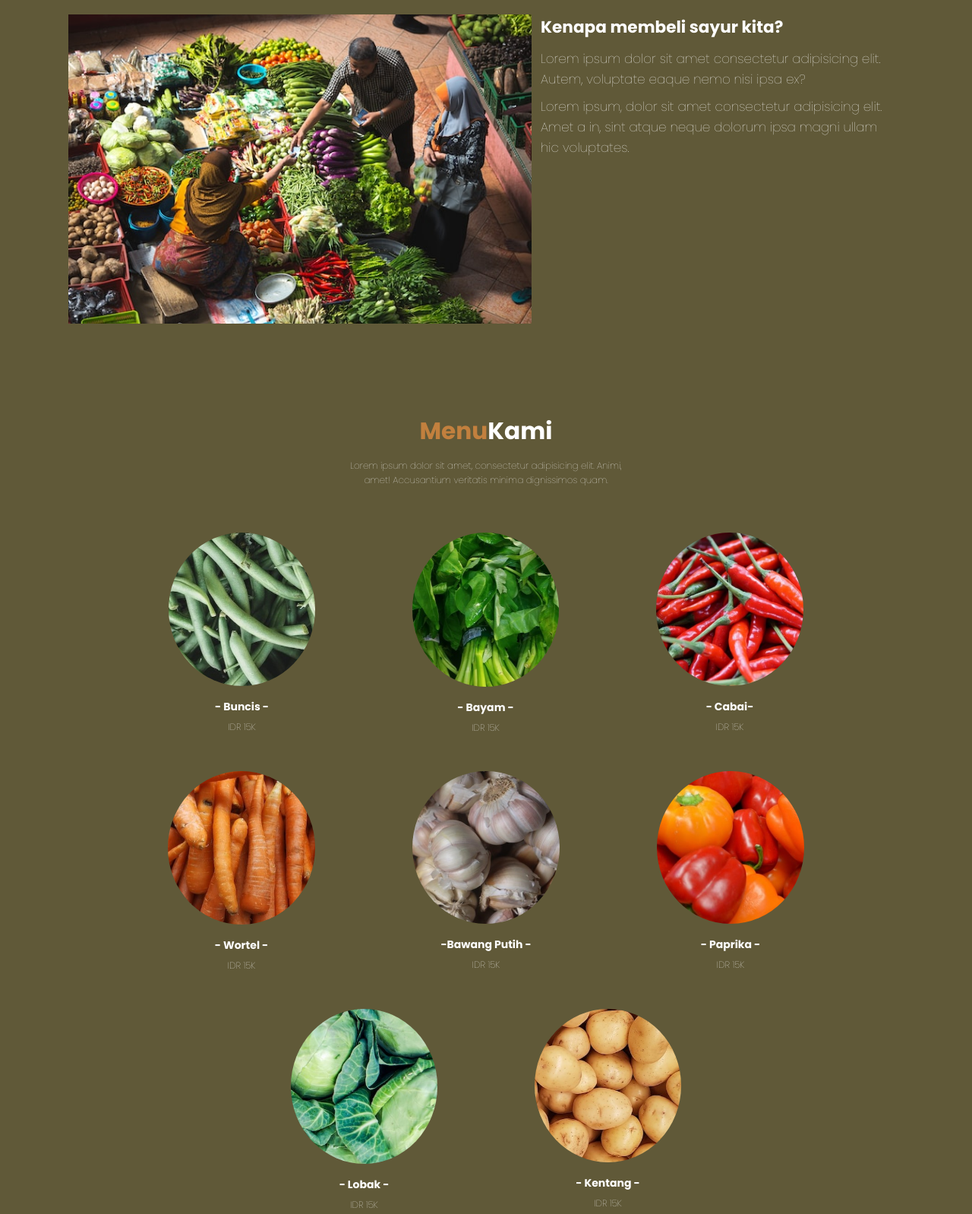
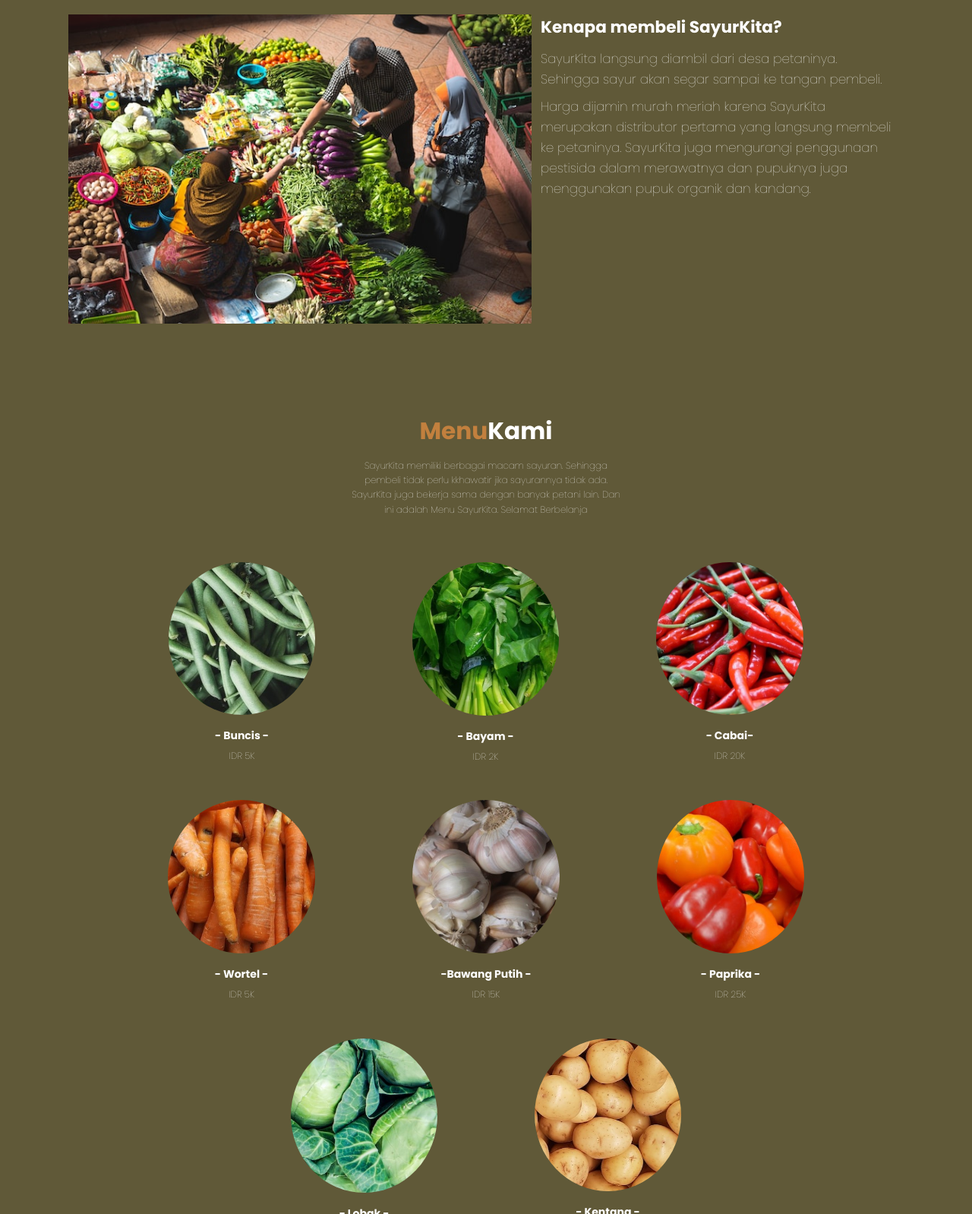
Before and after one commit to eliyanisafitri/projectwebdinamis, a plain HTML site: page index.html in a window 1280 px wide. Shown: the part 960-2558 px from the top of the page at 76% size. Drawn offline with nearby package versions, Linux system fonts and the light colour scheme.

Commit message:
edit body

```diff
--- a/index.html
+++ b/index.html
@@ -3,7 +3,7 @@
   <head>
     <meta charset="UTF-8" />
     <meta name="viewport" content="width=device-width, initial-scale=1.0" />
-    <title>pasarTO</title>
+    <title>ProjectES</title>
 
     <!-- fonts -->
     <link rel="preconnect" href="https://fonts.googleapis.com" />
@@ -23,7 +23,7 @@
   <body>
     <!-- Navbar start -->
     <nav class="navbar">
-      <a href="#" class="navbar-logo">Kenangan<span>senja</span>.</a>
+      <a href="#" class="navbar-logo">Sayur<span>Kita</span>.</a>
 
       <div class="navbar-nav">
         <a href="#home">Home</a>
@@ -51,10 +51,9 @@
     <!-- hero section start -->
     <section class="hero" id="home">
       <main class="content">
-        <h1>Mari Nikmati Secangkir<span>Kopi</span></h1>
+        <h1>Mari Beli Sayur<span>Kita</span></h1>
         <p>
-          Lorem ipsum dolor sit amet consectetur adipisicing elit. Corrupti,
-          deleniti?
+          Sayur kita merupakan distributor pertama yang mengambil sayur langsung dari petaninya. Sehingga sayur dijamin murah dan segar.
         </p>
         <a href="#" class="cta">Beli Sekarang</a>
       </main>
@@ -74,14 +73,12 @@
           />
         </div>
         <div class="content">
-          <h3>Kenapa membeli sayur kita?</h3>
+          <h3>Kenapa membeli SayurKita?</h3>
           <p>
-            Lorem ipsum dolor sit amet consectetur adipisicing elit. Autem,
-            voluptate eaque nemo nisi ipsa ex?
+            SayurKita langsung diambil dari desa petaninya. Sehingga sayur akan segar sampai ke tangan pembeli.
           </p>
           <p>
-            Lorem ipsum, dolor sit amet consectetur adipisicing elit. Amet a in,
-            sint atque neque dolorum ipsa magni ullam hic voluptates.
+            Harga dijamin murah meriah karena SayurKita merupakan distributor pertama yang langsung membeli ke petaninya. SayurKita juga mengurangi penggunaan pestisida dalam merawatnya dan pupuknya juga menggunakan pupuk organik dan kandang.
           </p>
         </div>
       </div>
@@ -93,30 +90,29 @@
     <section id="menu" class="menu">
       <h2><span>Menu</span>Kami</h2>
       <p>
-        Lorem ipsum dolor sit amet, consectetur adipisicing elit. Animi, amet!
-        Accusantium veritatis minima dignissimos quam.
+        SayurKita memiliki berbagai macam sayuran. Sehingga pembeli tidak perlu kkhawatir jika sayurannya tidak ada. SayurKita juga bekerja sama dengan banyak petani lain. Dan ini adalah Menu SayurKita. Selamat Berbelanja
       </p>
 
       <div class="row">
         <div class="menu-card">
           <img src="img/buncis.jpg" alt="Buncis" class="menu-card-img" />
           <h3 class="menu-card-title">- Buncis -</h3>
-          <p class="menu-card-price">IDR 15K</p>
+          <p class="menu-card-price">IDR 5K</p>
       </div>
         <div class="menu-card">
           <img src="img/Bayam.jpg" alt="Bayam" class="menu-card-img" />
           <h3 class="menu-card-title">- Bayam -</h3>
-          <p class="menu-card-price">IDR 15K</p>
+          <p class="menu-card-price">IDR 2K</p>
       </div>
         <div class="menu-card">
           <img src="img/Cabai.jpg" alt="Cabai" class="menu-card-img" />
           <h3 class="menu-card-title">- Cabai-</h3>
-          <p class="menu-card-price">IDR 15K</p>
+          <p class="menu-card-price">IDR 20K</p>
       </div>
         <div class="menu-card">
           <img src="img/Wortel.jpg" alt="Wortel" class="menu-card-img" />
           <h3 class="menu-card-title">- Wortel -</h3>
-          <p class="menu-card-price">IDR 15K</p>
+          <p class="menu-card-price">IDR 5K</p>
       </div>
         <div class="menu-card">
           <img src="img/BawangP.jpg" alt="BP" class="menu-card-img" />
@@ -126,17 +122,17 @@
         <div class="menu-card">
           <img src="img/Paprika.jpg" alt="paprika" class="menu-card-img" />
           <h3 class="menu-card-title">- Paprika -</h3>
-          <p class="menu-card-price">IDR 15K</p>
+          <p class="menu-card-price">IDR 25K</p>
       </div>
         <div class="menu-card">
           <img src="img/Lobak.jpg" alt="lobak" class="menu-card-img" />
           <h3 class="menu-card-title">- Lobak -</h3>
-          <p class="menu-card-price">IDR 15K</p>
+          <p class="menu-card-price">IDR 10K</p>
       </div>
         <div class="menu-card">
           <img src="img/Kentang.jpg" alt="kentang" class="menu-card-img" />
           <h3 class="menu-card-title">- Kentang -</h3>
-          <p class="menu-card-price">IDR 15K</p>
+          <p class="menu-card-price">IDR 10K</p>
       </div>
         <!-- <div class="menu-card">
           <img src="img/Timun.jpg" alt="timun" class="menu-card-img" />
```
